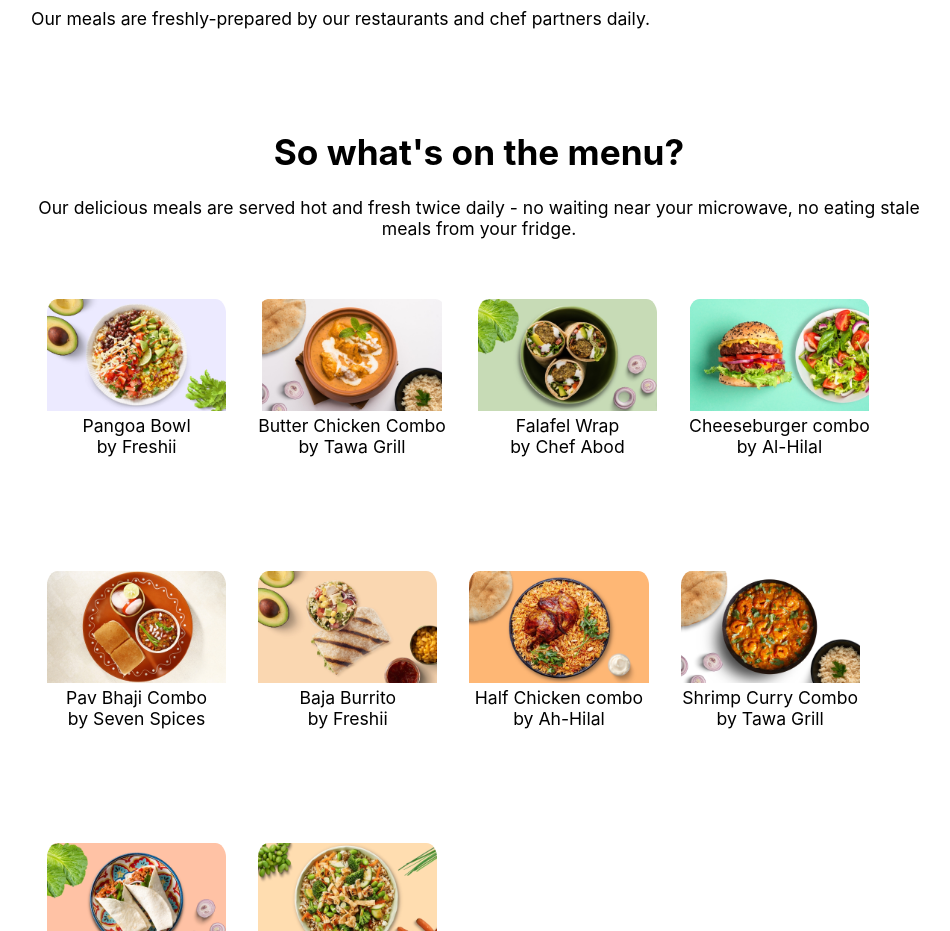
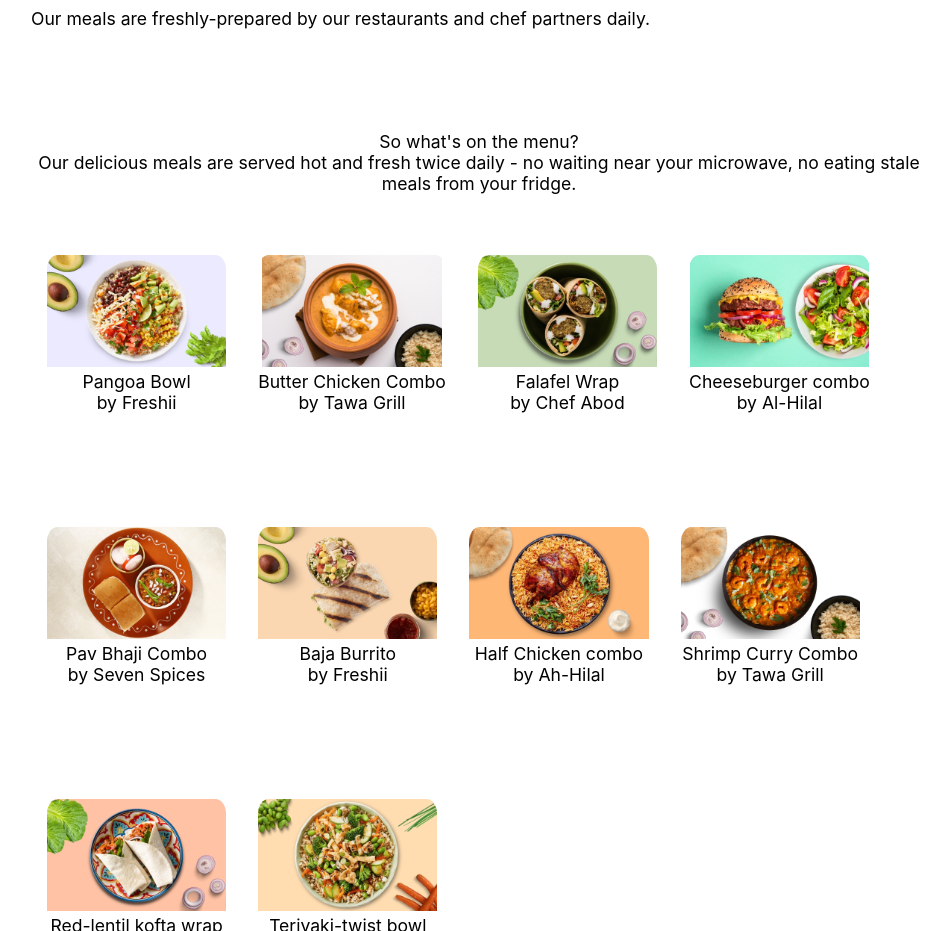
Before and after one commit to rahulverman121/clone, a React (Create React App) app: page / in a window 1280 px wide. Shown: the part 2040-2971 px from the top of the page, without its empty margins (161-1111 px from the left). Built offline with nearby package versions, Linux system fonts and the light colour scheme.

Commit message:
Update Menu.js

```diff
--- a/src/Menu.js
+++ b/src/Menu.js
@@ -12,7 +12,7 @@
 function Menu() {
     return (
         <div id="menu">
-            <h1 className="center">So what's on the menu?</h1>
+            <div className="center title">So what's on the menu?</div>
             Our delicious meals are served hot and fresh twice daily -
             no waiting near your microwave, no eating stale meals from your fridge.
             <div className="food">
```
